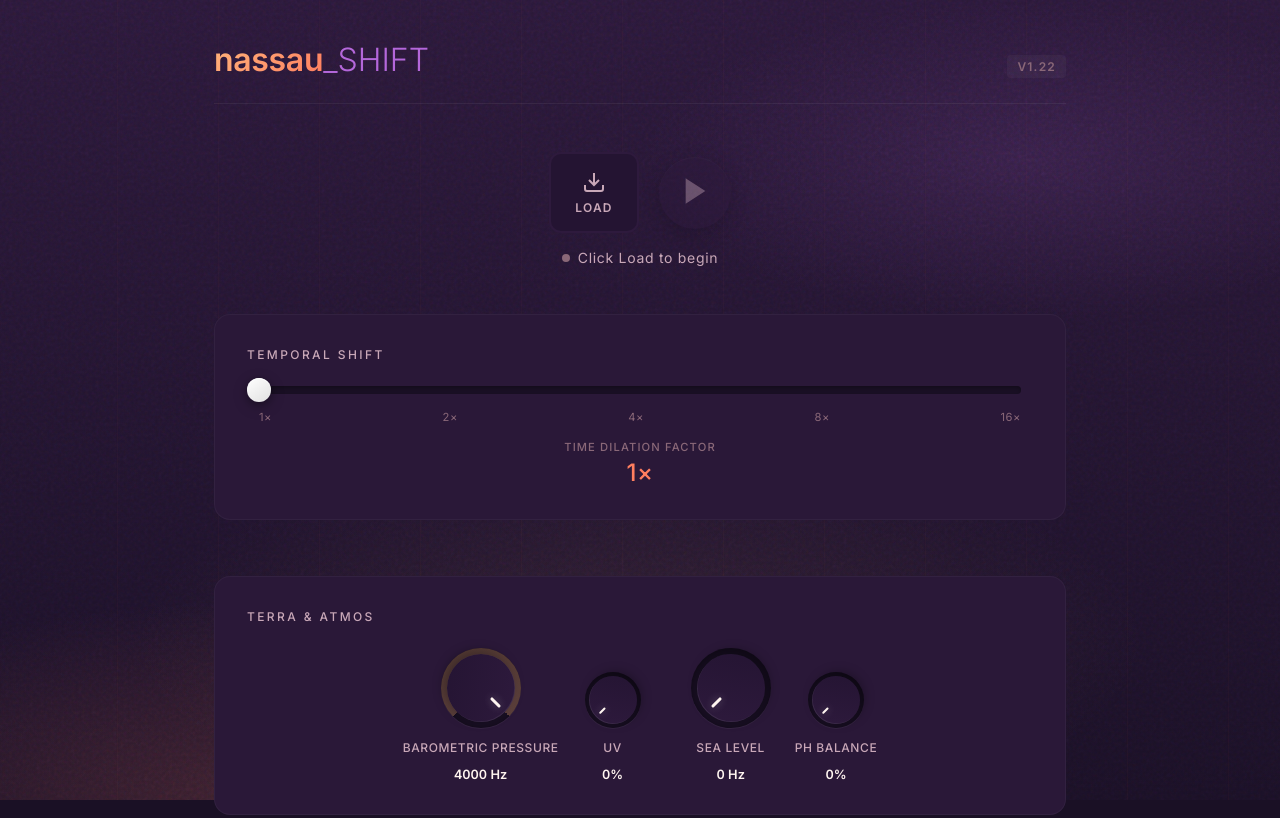
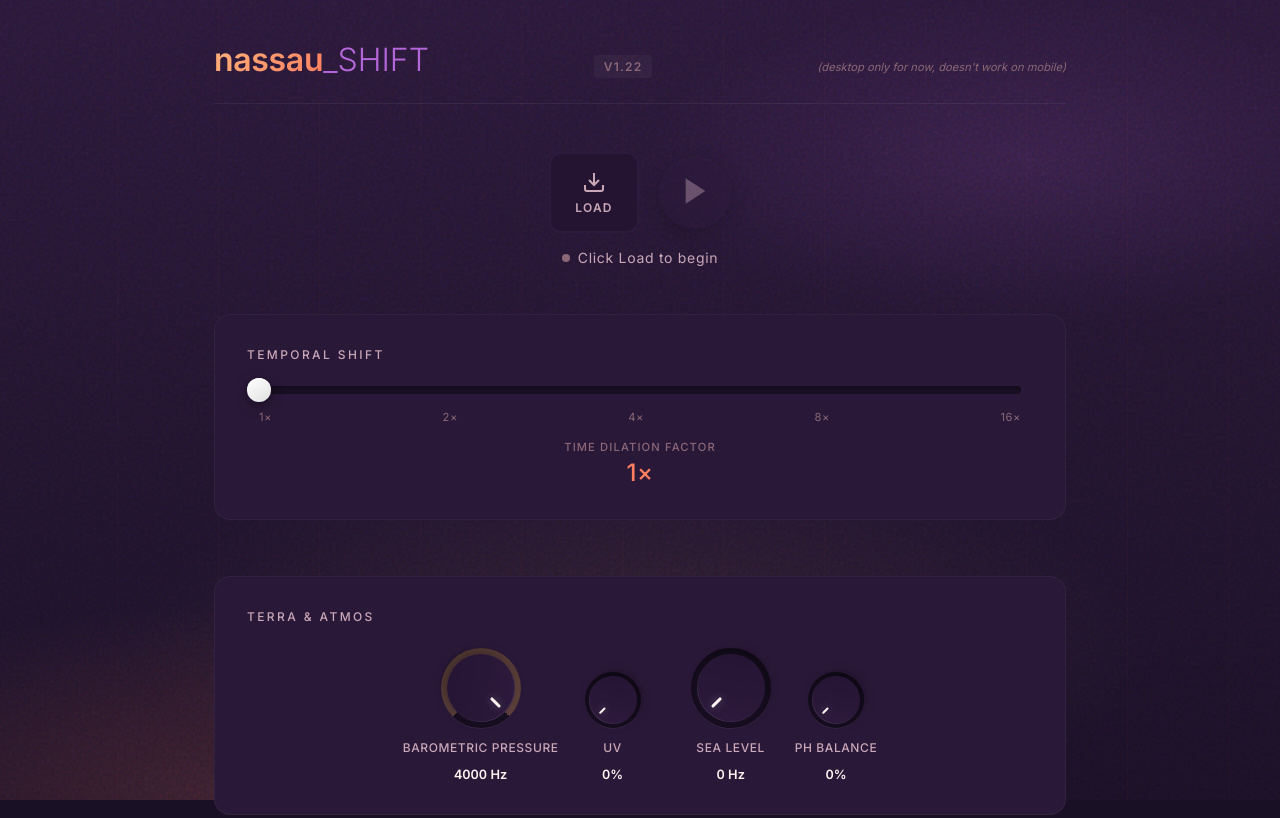
Before and after one commit to Silverphonic/Nassau_Shift, a plain HTML site: page index.html in a window 1280 px wide. Shown: the top 818 px of the page. Drawn offline with Linux system fonts and the light colour scheme.

Commit message:
Add desktop-only notice to header
🤖 Generated with [Claude Code](https://claude.com/claude-code)

Co-Authored-By: Claude Opus 4.5 <noreply@anthropic.com>

```diff
--- a/index.html
+++ b/index.html
@@ -25,6 +25,7 @@
           <span class="logo-shift">_SHIFT</span>
         </div>
         <div class="version">v1.22</div>
+        <div class="desktop-notice">(desktop only for now, doesn't work on mobile)</div>
       </header>
 
       <!-- Transport / Power -->
--- a/styles.css
+++ b/styles.css
@@ -174,6 +174,12 @@ body {
   padding: 4px 10px;
   background: rgba(255, 255, 255, 0.04);
   border-radius: 4px;
+}
+
+.desktop-notice {
+  font-size: 0.7rem;
+  color: var(--text-dim);
+  font-style: italic;
 }
 
 /* Transport / Power Section */
```
